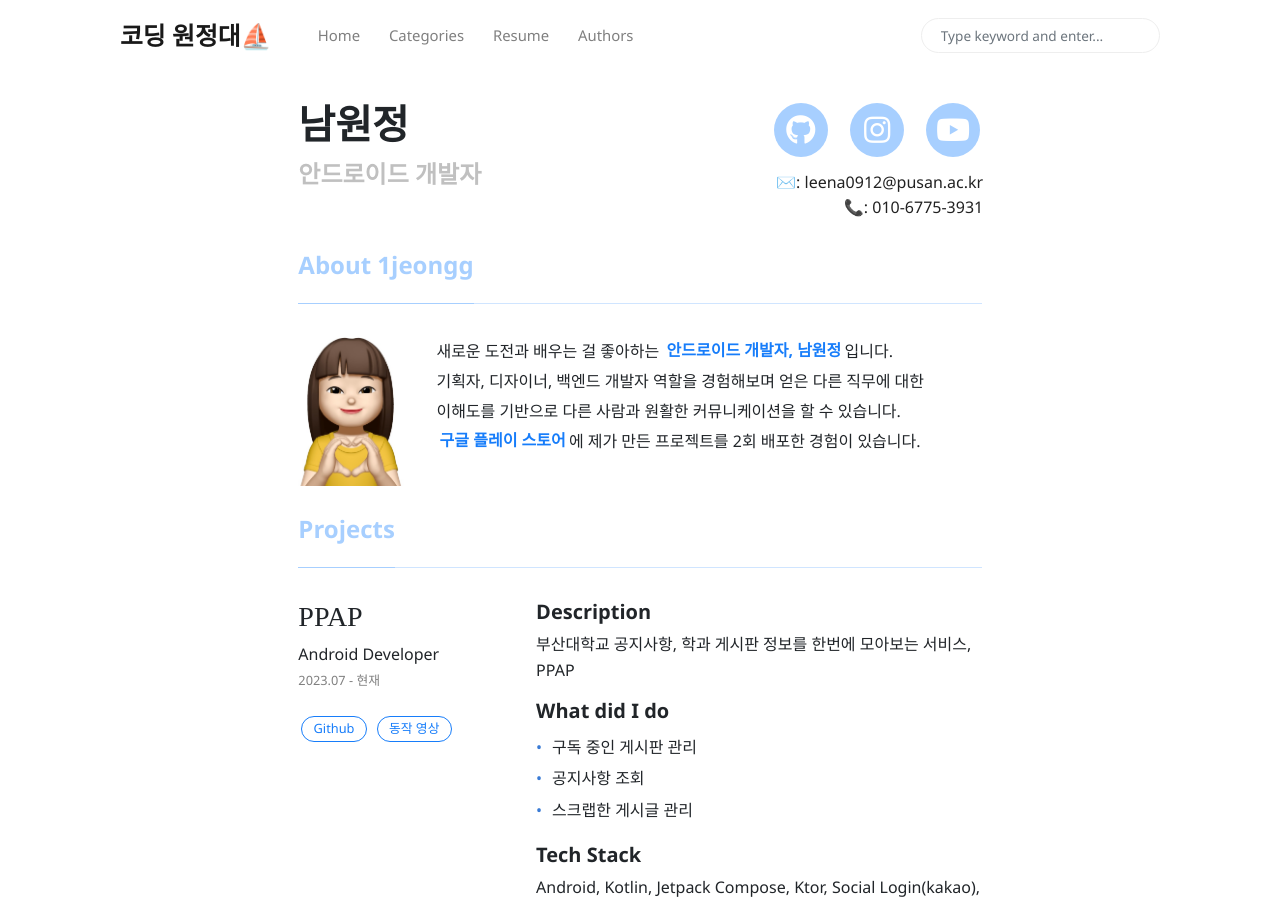
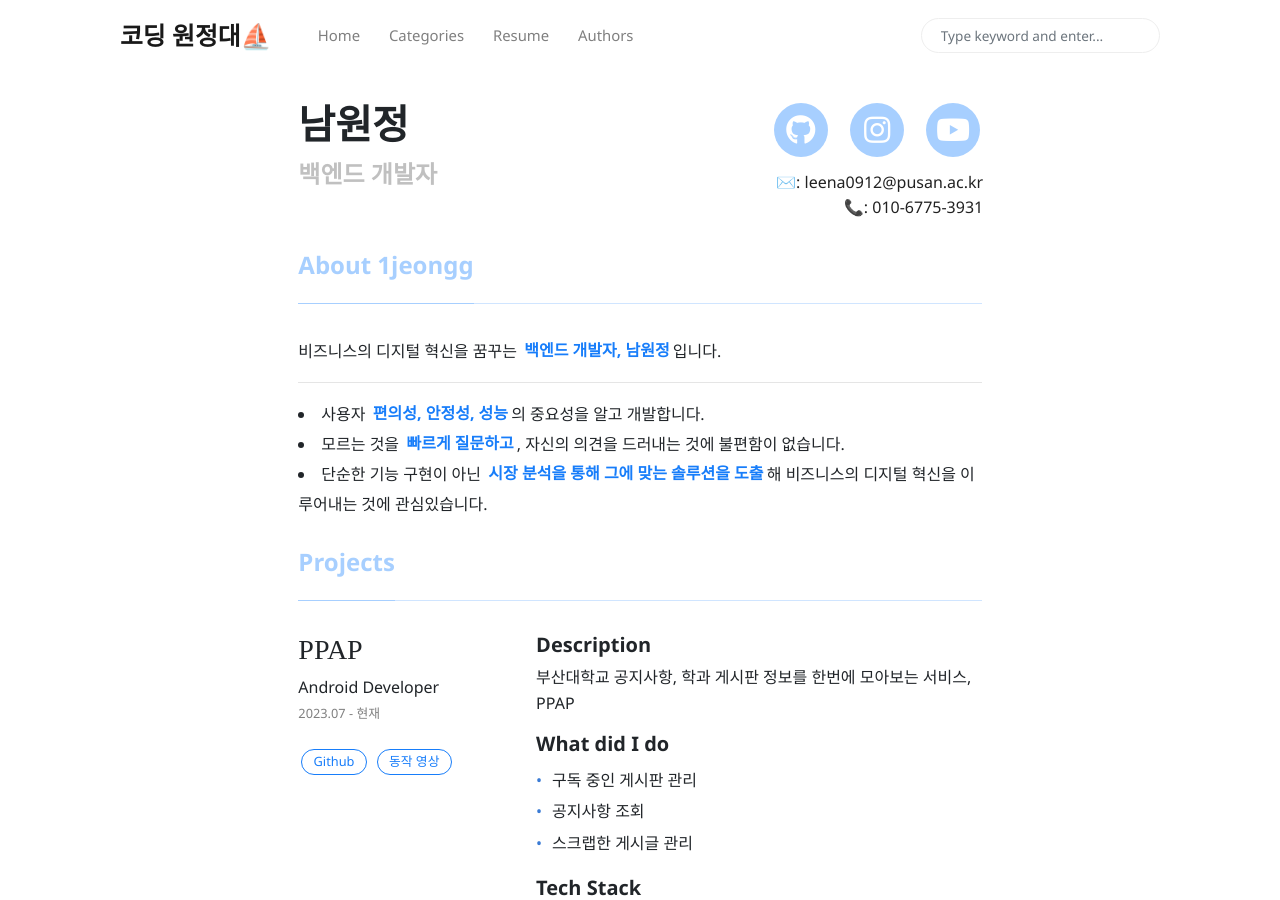
Before and after one commit to 1jeongg/1jeongg.github.io, a Jekyll site: the page built from _pages/resume.html, in a window 1280 px wide and 900 px high. Built offline with Jekyll 4.4.1, drawn with Linux system fonts in a browser that asks for light colours; nearby versions of some CDN libraries; some web fonts are replaced.

```diff
--- a/_includes/resume-about.html
+++ b/_includes/resume-about.html
@@ -23,13 +23,13 @@ mark, .mark {
     line-height:30px;
 }
 </style>
-<div class="row clearfix">
-    <div class=" profile-image">
-        <img alt="{{ site.authors.1jeongg.name }}" src="{{site.baseurl}}/assets/images/avatar.jpg" height="150">
-    </div>
-    <div class="col-sm-8 col-md-9 col-print-12 introduce">
-        새로운 도전과 배우는 걸 좋아하는 <mark>안드로이드 개발자, 남원정</mark>입니다. <br>
-        기획자, 디자이너, 백엔드 개발자 역할을 경험해보며 얻은 다른 직무에 대한 이해도를 기반으로 다른 사람과 원활한 커뮤니케이션을 할 수 있습니다. <br>
-        <mark>구글 플레이 스토어</mark>에 제가 만든 프로젝트를 2회 배포한 경험이 있습니다.
+<div class="row">
+
+    <div class="col-sm-12 col-md-12 col-print-12 introduce">
+        비즈니스의 디지털 혁신을 꿈꾸는 <mark>백엔드 개발자, 남원정</mark>입니다. <br>
+        <hr>
+        <li>사용자 <mark>편의성, 안정성, 성능</mark>의 중요성을 알고  개발합니다.</li>
+        <li>모르는 것을 <mark>빠르게 질문하고</mark>, 자신의 의견을 드러내는 것에 불편함이 없습니다.</li>
+        <li>단순한 기능 구현이 아닌 <mark>시장 분석을 통해 그에 맞는 솔루션을 도출</mark>해 비즈니스의 디지털 혁신을 이루어내는 것에 관심있습니다.</li>
     </div>
 </div>
--- a/_includes/resume-header.html
+++ b/_includes/resume-header.html
@@ -1,7 +1,7 @@
 <div class="row">
     <div class="col-md-5 col-sm-6 col-lg-8 header-left">
         <h1 class = "name"> 남원정 </h1>
-        <h4 class = "dev name"> 안드로이드 개발자</h4>
+        <h4 class = "dev name"> 백엔드 개발자</h4>
       </div>
     <div class="reader-right">
         <ul class="icons no-print">
--- a/index.html
+++ b/index.html
@@ -3,7 +3,7 @@ title: "코딩 원정대⛵"
 layout: default
 pagination:
   enabled: true
-description: "안드로이드(Kotlin), 백엔드(Java, Spring), 기초 CS를 공부하며 정리한 내용을 기록해뒀습니다."
+description: "백엔드(Java, Spring), 안드로이드(Kotlin) 등을 공부하며 정리한 내용을 기록해뒀습니다."
 ---
 
 <style>
@@ -19,10 +19,10 @@ description: "안드로이드(Kotlin), 백엔드(Java, Spring), 기초 CS를 공
     <div class="pl-4 pr-0 h-100 tofront">
         <div class="row justify-content-between">
             <div class="col-md-8 pt-5 pb-5 pr-lg-4 align-self-center">
-                <h1 class="mb-8 soyo">새로운 도전을 좋아하는 안드로이드 개발자,<br> 남원정입니다.</h1>
+                <h1 class="mb-8 soyo">비즈니스의 디지털 혁신을 꿈꾸는 백엔드 개발자, <br> 남원정입니다.</h1>
                 <br>
                 <p class="mb-8 lead">
-                    해당 블로그에선 안드로이드(Kotlin), 백엔드(Java, Spring), 기초 CS를 공부하며
+                    해당 블로그에선 백엔드(Java, Spring), 안드로이드(Kotlin) 등을 공부하며
                     정리한 내용을 기록해뒀습니다. 잘못된 부분/궁금한 점이 있으시면 언제든 물어봐주세요.
                 </p>
                 <a href="{{site.baseurl}}/resume.html" class="btn btn-dark">이력서 보러가기</a>
```
Also changed, not shown: _pages/authors-list.html (+5 -3 lines), _posts/2024-04-26-2024-04-retrospect.md (+1 -0 lines).
